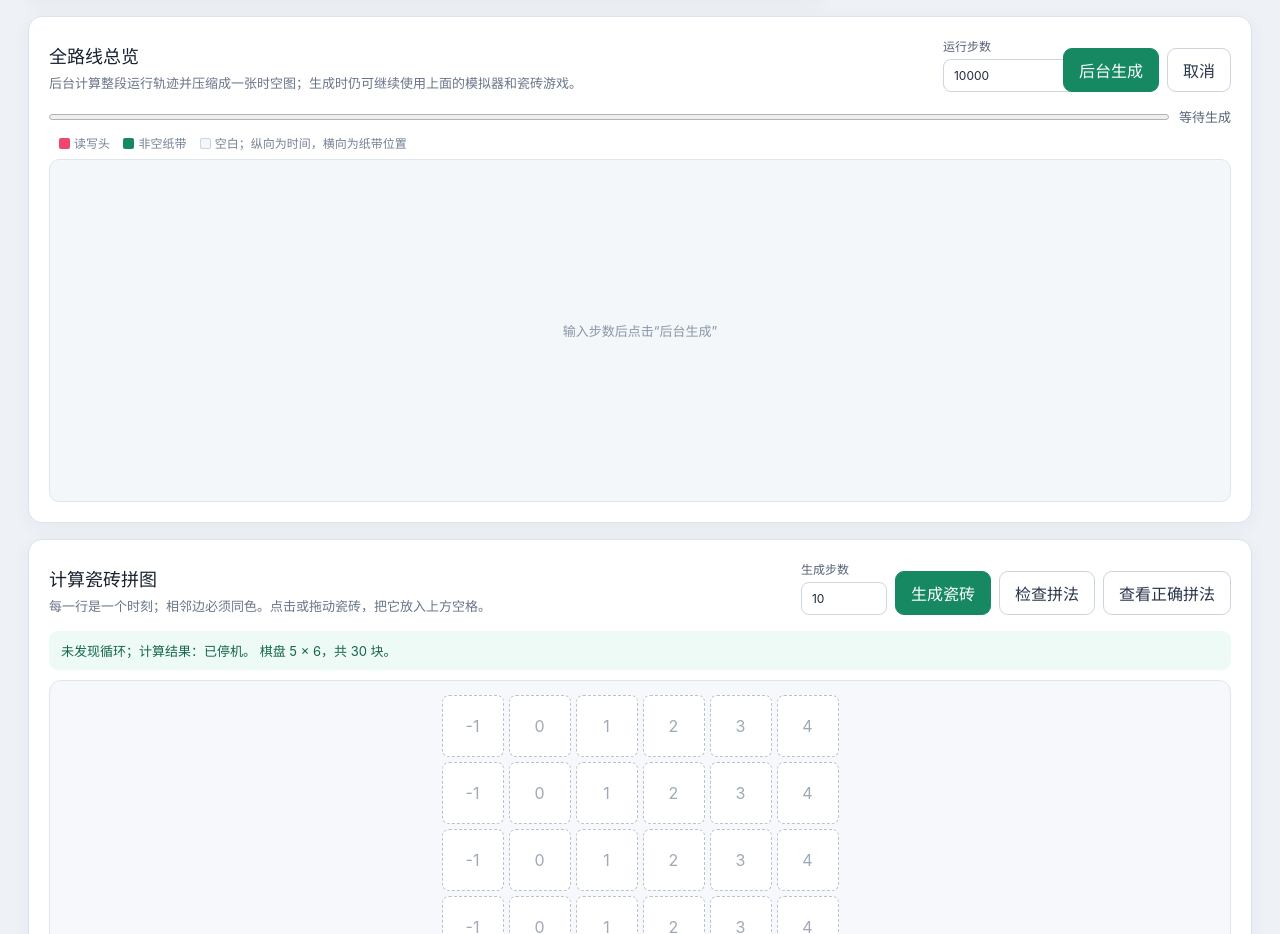
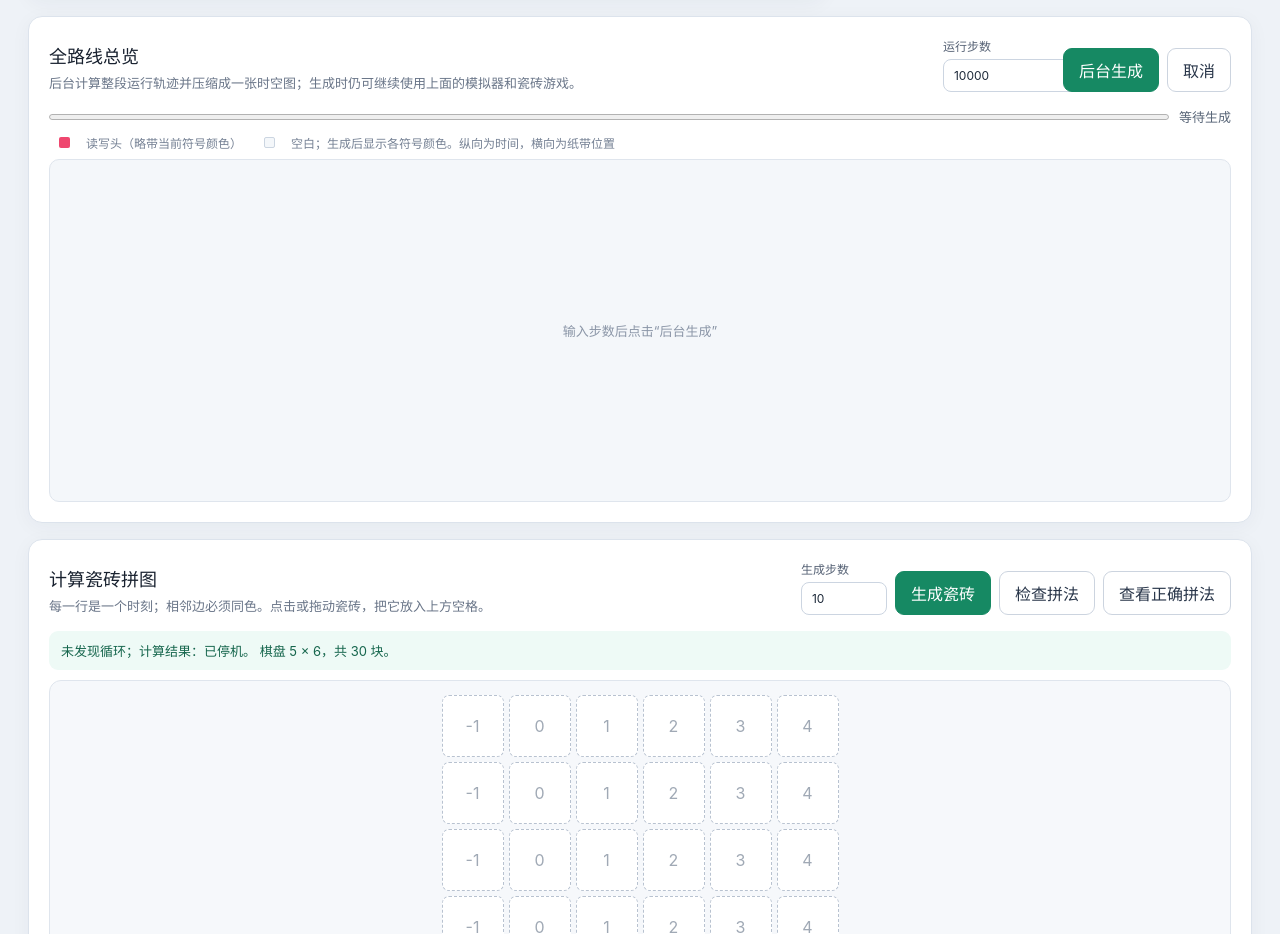
Before and after one commit to xiaoxuhui/turing-machine-simulator, a website built with Vite: page index.html in a window 1280 px wide. Shown: the part 1561-2495 px from the top of the page. Built offline with nearby package versions, Linux system fonts and the light colour scheme.

Commit message:
feat: color route symbols and tint the head by its current symbol

```diff
--- /dev/null
+++ b/scripts/verify-route-colors.mjs
@@ -0,0 +1,49 @@
+import assert from "node:assert/strict";
+import { createRequire } from "node:module";
+import { mkdir, writeFile } from "node:fs/promises";
+import { fileURLToPath } from "node:url";
+
+const { chromium } = createRequire(import.meta.url)(process.argv[2] || "playwright");
+const browser = await chromium.launch({ headless: true, ...(process.argv[3] ? { executablePath: process.argv[3] } : {}) });
+try {
+  const page = await browser.newPage({ viewport: { width: 1440, height: 1000 } });
+  const pageErrors = [];
+  page.on("pageerror", error => pageErrors.push(error.message));
+  await page.goto("http://127.0.0.1:5173/turing-machine-simulator/");
+  await page.fill("#rules", "q0,1->HALT,1,R");
+  await page.fill("#input", "1XY");
+  await page.fill("#blankSymbol", "□");
+  await page.fill("#initialState", "q0");
+  await page.fill("#haltStates", "HALT");
+  await page.click("#apply");
+  await page.fill("#routeSteps", "10");
+  const generate = async () => {
+    await page.click("#generateRoute");
+    await page.waitForFunction(() => /已显示|后台生成失败/.test(document.querySelector("#routeStatus").textContent));
+    assert.match(await page.locator("#routeStatus").textContent(), /已显示/);
+  };
+  await generate();
+  const colors = await page.locator("#routeCanvas").evaluate(canvas => {
+    const ctx = canvas.getContext("2d"), pixel = (x, y) => [...ctx.getImageData(x, y, 1, 1).data];
+    return { firstHead: pixel(0, 0), x: pixel(107, 0), y: pixel(214, 0), normalOne: pixel(0, canvas.height - 1), headOnX: pixel(107, canvas.height - 1) };
+  });
+  assert.deepEqual(colors, { firstHead: [174, 91, 107, 255], x: [59, 130, 246, 255], y: [228, 161, 27, 255], normalOne: [22, 137, 99, 255], headOnX: [185, 89, 152, 255] });
+  const legend = await page.locator("#routeLegend [data-symbol]").evaluateAll(items => items.map(item => ({ symbol: item.dataset.symbol, color: item.dataset.color })));
+  assert.deepEqual(legend, [{ symbol: "1", color: "#168963" }, { symbol: "X", color: "#3b82f6" }, { symbol: "Y", color: "#e4a11b" }]);
+  assert.equal(await page.locator("#stepCount").textContent(), "0");
+  const directory = new URL("../doc/路线符号配色/evidence/", import.meta.url);
+  await mkdir(directory, { recursive: true });
+  await page.locator(".route-panel").screenshot({ path: fileURLToPath(new URL("route-colors.png", directory)) });
+  await page.fill("#rules", "q0,1->HALT,<img src=x>,R");
+  await page.fill("#input", "1");
+  await page.click("#apply");
+  await generate();
+  assert.equal(await page.locator("#routeLegend img").count(), 0);
+  assert.ok((await page.locator("#routeLegend").textContent()).includes("<img src=x>"));
+  await page.setViewportSize({ width: 390, height: 844 });
+  assert.ok(await page.evaluate(() => document.documentElement.scrollWidth <= innerWidth));
+  assert.deepEqual(pageErrors, []);
+  const result = { colors, legend, machineUnchanged: true, safeSymbolText: true, mobileNoOverflow: true, pageErrors };
+  await writeFile(new URL("browser.json", directory), JSON.stringify(result, null, 2) + "\n");
+  console.log(JSON.stringify(result, null, 2));
+} finally { await browser.close(); }
--- a/src/main.ts
+++ b/src/main.ts
@@ -20,6 +20,7 @@ import { loadSpeedPreference, saveSpeedPreference } from "./speed-preference";
 import { editorFields, loadEditorDraft, saveEditorDraft } from "./editor-draft";
 import { attachSpaceIndentation } from "./text-insertion";
 import { attachRuleDiagnostics } from "./rule-diagnostics";
+import { routeSymbolColor, routeHeadColor, ROUTE_BLANK_COLOR } from "./route-colors";
 
 const STORAGE_KEY = "turing-machine-simulator.project.v1";
 let machine: TuringMachine | null = null;
@@ -162,7 +163,7 @@ document.querySelector<HTMLDivElement>("#app")!.innerHTML = `
           <div class="route-actions"><label>运行步数<input id="routeSteps" type="number" min="1" step="1" value="10000" /></label><button id="generateRoute" class="btn primary">后台生成</button><button id="cancelRoute" class="btn" disabled>取消</button></div>
         </div>
         <div class="route-progress"><progress id="routeProgress" max="100" value="0"></progress><span id="routeStatus">等待生成</span></div>
-        <div class="route-legend"><span class="legend-head"></span>读写头 <span class="legend-written"></span>非空纸带 <span class="legend-empty"></span>空白；纵向为时间，横向为纸带位置</div>
+        <div id="routeLegend" class="route-legend"><span class="legend-head"></span>读写头（略带当前符号颜色） <span class="legend-empty"></span>空白；生成后显示各符号颜色。纵向为时间，横向为纸带位置</div>
         <div class="route-canvas-shell"><canvas id="routeCanvas" width="900" height="260"></canvas><div id="routeEmpty">输入步数后点击“后台生成”</div></div>
       </section>
       <section class="panel puzzle-panel">
@@ -328,24 +329,46 @@ function generatePuzzle(): void {
   renderPuzzle();
 }
 
+let routeBlankSymbol = "□";
 function drawRoute(frames: RouteFrame[], min: number, max: number): void {
   const canvas = byId<HTMLCanvasElement>("routeCanvas");
   const positions = max - min + 1;
   const size = routeCanvasSize(frames.length, positions);
   canvas.width = size.width; canvas.height = size.height;
   const context = canvas.getContext("2d")!;
-  context.fillStyle = "#f4f7fa"; context.fillRect(0, 0, canvas.width, canvas.height);
+  context.fillStyle = ROUTE_BLANK_COLOR; context.fillRect(0, 0, canvas.width, canvas.height);
+  const symbols = new Set<string>();
+  for (const frame of frames) for (const [, symbol] of frame.cells) symbols.add(symbol);
+  symbols.delete(routeBlankSymbol);
+  const colors = new Map([...symbols].map(symbol => [symbol, routeSymbolColor(symbol, routeBlankSymbol)]));
+  const headColors = new Map([...symbols, routeBlankSymbol].map(symbol => [symbol, routeHeadColor(symbol, routeBlankSymbol)]));
   for (let y = 0; y < canvas.height; y += 1) {
     const frame = frames[routeSampleIndex(y, canvas.height, frames.length)];
-    const occupied = new Set(frame.cells.map(([position]) => position));
+    const cells = new Map(frame.cells);
     for (let x = 0; x < canvas.width; x += 1) {
       const position = min + routeSampleIndex(x, canvas.width, positions);
-      if (position === frame.head) context.fillStyle = "#ef476f";
-      else if (occupied.has(position)) context.fillStyle = "#168963";
+      const symbol = cells.get(position) ?? routeBlankSymbol;
+      if (position === frame.head) context.fillStyle = headColors.get(symbol)!;
+      else if (symbol !== routeBlankSymbol) context.fillStyle = colors.get(symbol)!;
       else continue;
       context.fillRect(x, y, 1, 1);
     }
   }
+  const legend = byId("routeLegend");
+  legend.replaceChildren();
+  const key = (label: string, color: string, symbol?: string) => {
+    const item = document.createElement("label"), swatch = document.createElement("i");
+    swatch.style.backgroundColor = color;
+    if (symbol !== undefined) { item.dataset.symbol = symbol; item.dataset.color = color; }
+    item.append(swatch, document.createTextNode(label));
+    legend.append(item);
+  };
+  key("读写头（略带当前符号颜色）", "#ef476f");
+  key(`空白 ${routeBlankSymbol}`, ROUTE_BLANK_COLOR);
+  for (const symbol of symbols) key(symbol, colors.get(symbol)!, symbol);
+  const note = document.createElement("small");
+  note.textContent = "纵向为时间，横向为纸带位置";
+  legend.append(note);
   byId("routeEmpty").hidden = true;
 }
 
@@ -386,6 +409,7 @@ function generateRoute(): void {
   if (!machine) return;
   const maxSteps = normalizeRouteSteps(Number(value("routeSteps")));
   byId<HTMLInputElement>("routeSteps").value = String(maxSteps);
+  routeBlankSymbol = machine.definition.blankSymbol;
   routeController.start({ definition: machine.definition, initialTape: inputToTape(value("input"), machine.definition.blankSymbol), maxSteps });
 }
 
--- /dev/null
+++ b/src/route-colors.ts
@@ -0,0 +1,25 @@
+export const ROUTE_BLANK_COLOR = "#f4f7fa";
+export const ROUTE_HEAD_COLOR = "#ef476f";
+
+const known = new Map(Object.entries({
+  "1": "#168963", "0": "#475569", X: "#3b82f6", Y: "#e4a11b",
+  l: "#8b5cf6", o: "#06a5a5", C1: "#ed7c32", Cl: "#c45ba0", S: "#64748b",
+}));
+const hex = (value: number) => value.toString(16).padStart(2, "0");
+
+export function routeSymbolColor(symbol: string, blankSymbol: string): string {
+  if (symbol === blankSymbol) return ROUTE_BLANK_COLOR;
+  const color = known.get(symbol);
+  if (color) return color;
+  let hash = 2166136261;
+  for (const char of symbol) hash = Math.imul(hash ^ char.codePointAt(0)!, 16777619) >>> 0;
+  return "#" + [0, 8, 16].map(shift => hex(48 + ((hash >>> shift) & 255) % 145)).join("");
+}
+
+export function routeHeadColor(symbol: string, blankSymbol: string): string {
+  if (symbol === blankSymbol) return ROUTE_HEAD_COLOR;
+  const color = routeSymbolColor(symbol, blankSymbol);
+  return "#" + [1, 3, 5].map(offset => hex(Math.round(
+    parseInt(ROUTE_HEAD_COLOR.slice(offset, offset + 2), 16) * 0.7 + parseInt(color.slice(offset, offset + 2), 16) * 0.3,
+  ))).join("");
+}
--- a/src/styles.css
+++ b/src/styles.css
@@ -153,7 +153,10 @@ textarea { width: 100%; min-height: 245px; resize: vertical; font-family: "Casca
 .route-actions label { width: 112px; }
 .route-progress { margin: 15px 0 8px; display: flex; align-items: center; gap: 10px; color: #596678; font-size: 13px; }
 .route-progress progress { flex: 1; height: 12px; accent-color: #168963; }
-.route-legend { margin-bottom: 8px; color: #758194; font-size: 12px; }
+.route-legend { margin-bottom: 8px; color: #758194; font-size: 12px; display: flex; flex-wrap: wrap; gap: 6px 12px; align-items: center; max-height: 120px; overflow: auto; }
+.route-legend label { display: inline-flex; align-items: center; gap: 5px; overflow-wrap: anywhere; min-width: 0; }
+.route-legend i { display: inline-block; flex: 0 0 11px; width: 11px; height: 11px; border: 1px solid #cbd5e1; border-radius: 2px; }
+.route-legend small { flex-basis: 100%; }
 .route-legend span { display: inline-block; width: 11px; height: 11px; margin: 0 4px 0 10px; border-radius: 2px; vertical-align: -1px; }
 .legend-head { background: #ef476f; }.legend-written { background: #168963; }.legend-empty { background: #f4f7fa; border: 1px solid #cbd5e1; }
 .route-canvas-shell { position: relative; overflow: auto; min-height: 180px; max-height: 620px; border: 1px solid #dfe5ed; border-radius: 10px; background: #f4f7fa; }
--- /dev/null
+++ b/tests/route-colors.test.ts
@@ -0,0 +1,23 @@
+import { expect, it } from "vitest";
+import { routeHeadColor, routeSymbolColor, ROUTE_BLANK_COLOR, ROUTE_HEAD_COLOR } from "../src/route-colors";
+
+it("gives common nonblank symbols distinct stable colors", () => {
+  const symbols = ["0", "1", "X", "Y", "l", "o", "C1", "Cl", "S"];
+  const colors = symbols.map(symbol => routeSymbolColor(symbol, "□"));
+  expect(new Set(colors).size).toBe(symbols.length);
+  for (const symbol of [...symbols, "中文", "🟩", "__proto__", "<script>"]) {
+    expect(routeSymbolColor(symbol, "□")).toMatch(/^#[\da-f]{6}$/);
+    expect(routeSymbolColor(symbol, "□")).toBe(routeSymbolColor(symbol, "□"));
+  }
+});
+it("treats the requested blank symbol as blank, including zero", () => {
+  expect(routeSymbolColor("0", "0")).toBe(ROUTE_BLANK_COLOR);
+  expect(routeSymbolColor("□", "□")).toBe(ROUTE_BLANK_COLOR);
+  expect(routeSymbolColor("0", "□")).not.toBe(ROUTE_BLANK_COLOR);
+  expect(routeHeadColor("0", "0")).toBe(ROUTE_HEAD_COLOR);
+});
+it("mixes thirty percent of the symbol color into the pink head", () => {
+  expect(routeHeadColor("X", "□")).toBe("#b95998");
+  expect(routeHeadColor("1", "□")).toBe("#ae5b6b");
+  expect(routeHeadColor("X", "□")).not.toBe(routeHeadColor("Y", "□"));
+});
```
Also changed, not shown: doc/路线符号配色/实施计划.md (+3 -3 lines).
